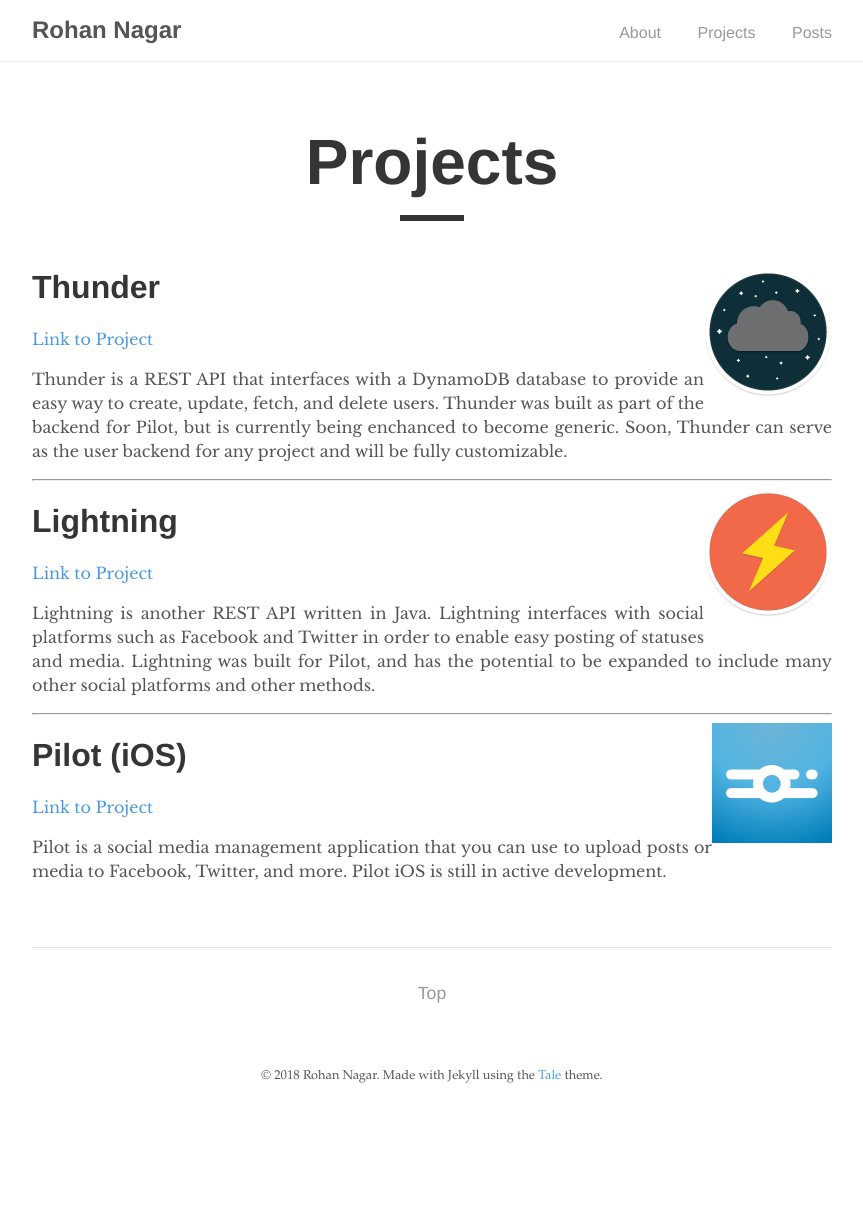
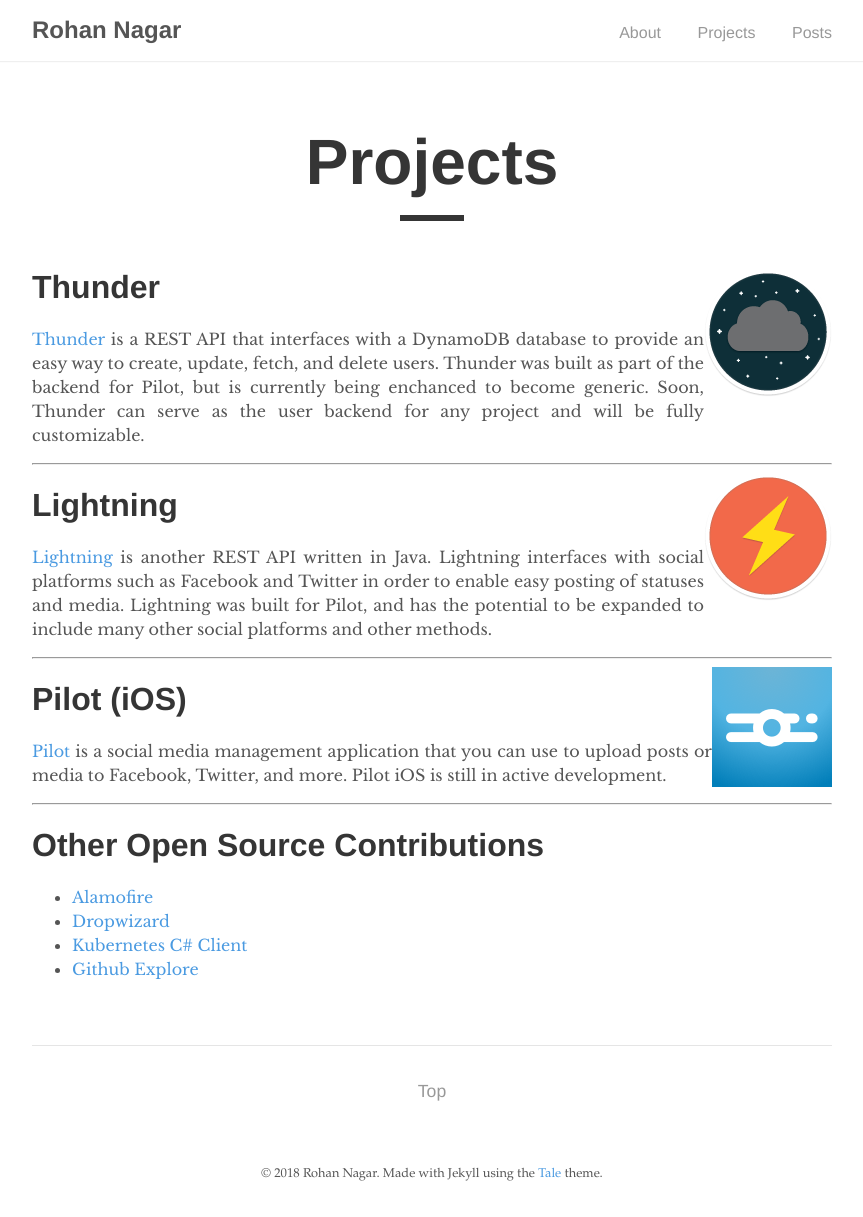
Before and after one commit to RohanNagar/RohanNagar.github.io, a Jekyll site: the page built from pages/projects.md, in a window 1280 px wide. Shown: the whole page, without its empty margins (208-1071 px from the left). Built offline with Jekyll 4.4.1, drawn with Linux system fonts in a browser that asks for light colours; before the commit the page ends 1119 px from its top, so only the background shows below that.

Commit message:
Add other open source contributions

```diff
--- a/pages/projects.md
+++ b/pages/projects.md
@@ -10,9 +10,8 @@
 
 # Thunder
 
-[Link to Project](https://www.github.com/RohanNagar/thunder)
-
-Thunder is a REST API that interfaces with a DynamoDB database to provide an easy way to create, update, fetch, and delete users.
+[Thunder](https://www.github.com/RohanNagar/thunder) is a REST API that interfaces with
+a DynamoDB database to provide an easy way to create, update, fetch, and delete users.
 Thunder was built as part of the backend for Pilot, but is currently being enchanced to become generic.
 Soon, Thunder can serve as the user backend for any project and will be fully customizable.
 
@@ -22,9 +21,8 @@
 
 # Lightning
 
-[Link to Project](https://www.github.com/RohanNagar/lightning)
-
-Lightning is another REST API written in Java. Lightning interfaces with social platforms such as Facebook and Twitter in order to enable easy posting of statuses and media.
+[Lightning](https://www.github.com/RohanNagar/lightning) is another REST API written in Java.
+Lightning interfaces with social platforms such as Facebook and Twitter in order to enable easy posting of statuses and media.
 Lightning was built for Pilot, and has the potential to be expanded to include many other social platforms and other methods.
 
 <hr>
@@ -33,7 +31,15 @@
 
 # Pilot (iOS)
 
-[Link to Project](https://github.com/SanctionCo/pilot-ios)
+[Pilot](https://www.github.com/SanctionCo/pilot-ios) is a social media management application
+that you can use to upload posts or media to Facebook, Twitter, and more.
+Pilot iOS is still in active development.
 
-Pilot is a social media management application that you can use to upload posts or media to Facebook, Twitter, and more.
-Pilot iOS is still in active development.
+<hr>
+
+# Other Open Source Contributions
+
+- [Alamofire](https://github.com/Alamofire/Alamofire/pull/2462)
+- [Dropwizard](https://github.com/dropwizard/dropwizard/pull/2367)
+- [Kubernetes C# Client](https://github.com/kubernetes-client/csharp/pull/107)
+- [Github Explore](https://github.com/github/explore/pull/187)
```
